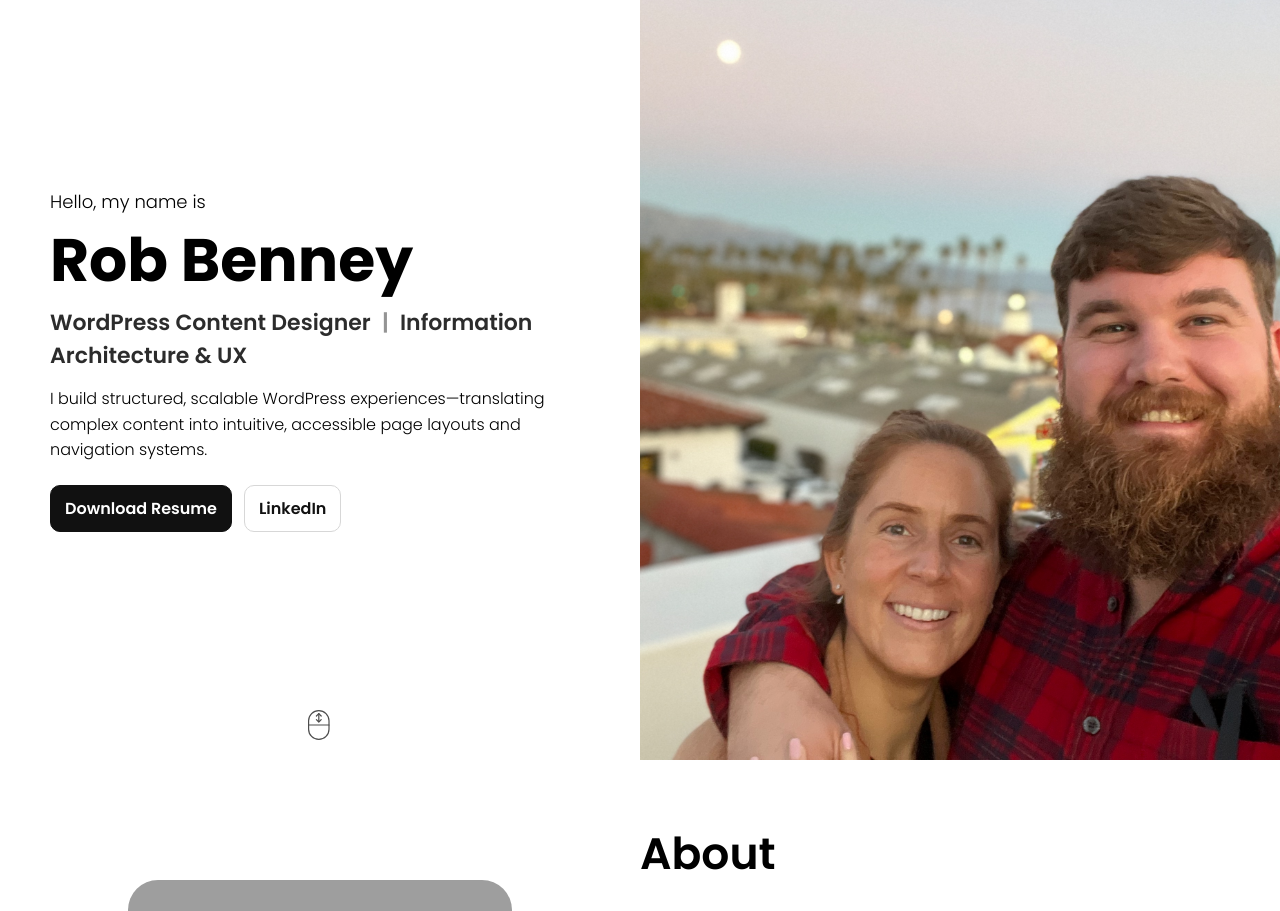
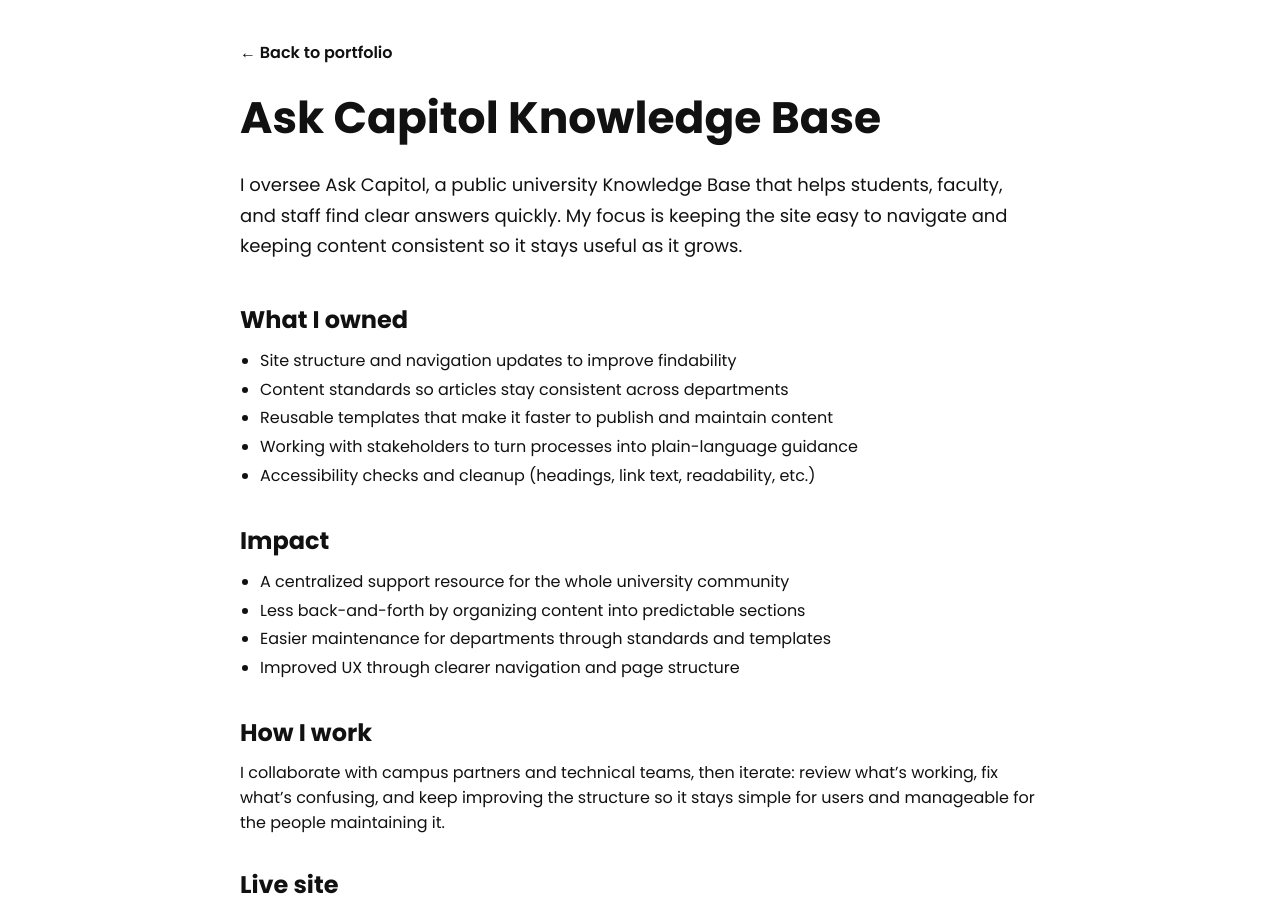
Before and after one commit to Rbenney15/Benney-Portfolio-React, a React (Create React App) app: page /Benney-Portfolio-React/knowledge-base in a window 1280 px wide. Shown: the part 40-951 px from the top of the page. Built offline with nearby package versions, Linux system fonts and the light colour scheme; grey boxes are pictures that could not be loaded.

Commit message:
added Kb case study
added a case study for the Knowledge Base project and updated the navigation of the portfolio

```diff
--- a/package.json
+++ b/package.json
@@ -1,5 +1,5 @@
 {
-  "homepage": "http://Rbenney15.github.io/Benney-Portfolio-React",
+  "homepage": "https://rbenney15.github.io/Benney-Portfolio-React",
   "name": "port",
   "version": "0.1.0",
   "private": true,
@@ -10,6 +10,7 @@
     "emailjs-com": "^3.2.0",
     "react": "^18.2.0",
     "react-dom": "^18.2.0",
+    "react-router-dom": "^6.30.3",
     "react-scripts": "5.0.1",
     "web-vitals": "^2.1.4"
   },
--- a/src/App.jsx
+++ b/src/App.jsx
@@ -1,26 +1,44 @@
 import { useContext } from "react";
+import { BrowserRouter as Router, Routes, Route } from "react-router-dom";
+
 import About from "./components/about/About";
 import Contact from "./components/contact/Contact";
 import Intro from "./components/intro/Intro";
 import ProductList from "./components/productList/ProductList";
 import Toggle from "./components/toggle/Toggle";
+
+import KnowledgeBase from "./pages/KnowledgeBase";
+
 import { ThemeContext } from "./context";
 
+const Home = () => (
+  <>
+    <Toggle />
+    <Intro />
+    <About />
+    <ProductList />
+    <Contact />
+  </>
+);
+
 const App = () => {
-  const theme = useContext(ThemeContext);
-  const darkMode = theme.state.darkMode;
+  const { state } = useContext(ThemeContext);
+  const darkMode = state.darkMode;
+
   return (
     <div
       style={{
-        backgroundColor: darkMode ? "#222" : "white",
-        color: darkMode && "white",
+        backgroundColor: darkMode ? "#222" : "#fff",
+        color: darkMode ? "#fff" : "#111",
+        minHeight: "100vh",
       }}
     >
-      <Toggle />
-      <Intro />
-      <About />
-      <ProductList />
-      <Contact />
+      <Router basename="/Benney-Portfolio-React">
+        <Routes>
+          <Route path="/" element={<Home />} />
+          <Route path="/knowledge-base" element={<KnowledgeBase />} />
+        </Routes>
+      </Router>
     </div>
   );
 };
--- a/src/components/product/Product.jsx
+++ b/src/components/product/Product.jsx
@@ -1,4 +1,5 @@
 import "./product.css";
+import { Link } from "react-router-dom";
 
 const Product = ({
   title,
@@ -8,21 +9,30 @@ const Product = ({
   github,
   featured = false,
 }) => {
+  // Detect internal vs external links
+  const isInternal = link?.startsWith("/");
+
   return (
     <article className={`p ${featured ? "featured" : ""}`} aria-label={title}>
+      {/* Browser bar */}
       <div className="p-browser" aria-hidden="true">
         <div className="p-circle" />
         <div className="p-circle" />
         <div className="p-circle" />
       </div>
 
-      <a
-        href={link}
-        target="_blank"
-        rel="noopener noreferrer"
-        className="p-imageLink"
-        aria-label={`Open ${title}`}
-      >
+      {/* Image Navigation */}
+      {isInternal ? (
+        <Link to={link} className="p-imageLink">
+          <img
+            src={img}
+            alt={`${title} screenshot`}
+            className="p-img"
+            loading="lazy"
+          />
+        </Link>
+      ) : (
+        <a href={link} target="_blank" rel="noopener noreferrer">
           <img
             src={img}
             alt={`${title} screenshot`}
@@ -30,18 +40,41 @@ const Product = ({
             loading="lazy"
           />
         </a>
+      )}
 
+      {/* Content */}
       <div className="p-body">
-        <h4 className="p-title">{title}</h4>
+        <h3 className="p-title">{title}</h3>
+
         <p className="p-text">{description}</p>
 
         <div className="p-links">
-          <a href={link} target="_blank" rel="noopener noreferrer">
+          {/* Featured → Case Study */}
+          {featured ? (
+            <Link to={link} className="p-link">
+              View Case Study →
+            </Link>
+          ) : (
+            link && (
+              <a
+                href={link}
+                target="_blank"
+                rel="noopener noreferrer"
+                className="p-link"
+              >
                 Live Site
               </a>
+            )
+          )}
 
+          {/* GitHub only if exists */}
           {github && (
-            <a href={github} target="_blank" rel="noopener noreferrer">
+            <a
+              href={github}
+              target="_blank"
+              rel="noopener noreferrer"
+              className="p-link"
+            >
               Code
             </a>
           )}
--- a/src/data.js
+++ b/src/data.js
@@ -13,7 +13,7 @@ export const products = [
     featured: true,
     title: "Ask Capitol Knowledge Base",
     img: knowledgebase,
-    link: "https://ask.captechu.edu/",
+    link: "/knowledge-base",
     description:
       "University knowledge base I oversee end-to-end—structure, navigation, content standards, and accessibility checks to keep resources easy to find and easy to maintain.",
     github: null,
--- /dev/null
+++ b/src/pages/KnowledgeBase.jsx
@@ -0,0 +1,87 @@
+import "./knowledgeBase.css";
+
+const KnowledgeBase = () => {
+  return (
+    <section className="kb" aria-label="Ask Capitol Knowledge Base case study">
+      <div className="kb-wrapper">
+        <a className="kb-back" href="/Benney-Portfolio-React/">
+          ← Back to portfolio
+        </a>
+
+        <h1 className="kb-title">Ask Capitol Knowledge Base</h1>
+
+        <p className="kb-overview">
+          I oversee Ask Capitol, a public university Knowledge Base that helps
+          students, faculty, and staff find clear answers quickly. My focus is
+          keeping the site easy to navigate and keeping content consistent so it
+          stays useful as it grows.
+        </p>
+
+        <div className="kb-section">
+          <h2>What I owned</h2>
+          <ul>
+            <li>
+              Site structure and navigation updates to improve findability
+            </li>
+            <li>
+              Content standards so articles stay consistent across departments
+            </li>
+            <li>
+              Reusable templates that make it faster to publish and maintain
+              content
+            </li>
+            <li>
+              Working with stakeholders to turn processes into plain-language
+              guidance
+            </li>
+            <li>
+              Accessibility checks and cleanup (headings, link text,
+              readability, etc.)
+            </li>
+          </ul>
+        </div>
+
+        <div className="kb-section">
+          <h2>Impact</h2>
+          <ul>
+            <li>
+              A centralized support resource for the whole university community
+            </li>
+            <li>
+              Less back-and-forth by organizing content into predictable
+              sections
+            </li>
+            <li>
+              Easier maintenance for departments through standards and templates
+            </li>
+            <li>Improved UX through clearer navigation and page structure</li>
+          </ul>
+        </div>
+
+        <div className="kb-section">
+          <h2>How I work</h2>
+          <p>
+            I collaborate with campus partners and technical teams, then
+            iterate: review what’s working, fix what’s confusing, and keep
+            improving the structure so it stays simple for users and manageable
+            for the people maintaining it.
+          </p>
+        </div>
+
+        <div className="kb-section">
+          <h2>Live site</h2>
+          <a
+            href="https://ask.captechu.edu/"
+            target="_blank"
+            rel="noopener noreferrer"
+            className="kb-link"
+          >
+            Visit Ask Capitol →
+          </a>
+        </div>
+      </div>
+    </section>
+  );
+};
+
+export default KnowledgeBase;
--- /dev/null
+++ b/src/pages/knowledgeBase.css
@@ -0,0 +1,56 @@
+.kb {
+    padding: 80px 20px;
+    display: flex;
+    justify-content: center;
+}
+
+.kb-wrapper {
+    max-width: 800px;
+}
+
+.kb-title {
+    font-size: 44px;
+    margin-bottom: 20px;
+}
+
+.kb-overview {
+    font-size: 18px;
+    line-height: 1.7;
+    margin-bottom: 40px;
+}
+
+.kb-section {
+    margin-bottom: 32px;
+}
+
+.kb-section h2 {
+    margin-bottom: 10px;
+}
+
+.kb-section ul {
+    padding-left: 20px;
+    line-height: 1.8;
+}
+
+.kb-link {
+    font-weight: 600;
+    text-decoration: none;
+    border-bottom: 2px solid #111;
+}
+.kb-back {
+    display: inline-block;
+    margin-bottom: 18px;
+    text-decoration: none;
+    font-weight: 600;
+    color: #111;
+    border-bottom: 2px solid transparent;
+}
+
+.kb-back:hover {
+    border-bottom: 2px solid #111;
+}
+
+.kb-back:focus {
+    outline: 2px solid #111;
+    outline-offset: 3px;
+}
```
Also changed, not shown: 1 other file (tests, documents, lock files or other folders). Lines whose indentation alone changed are shown as unchanged.
